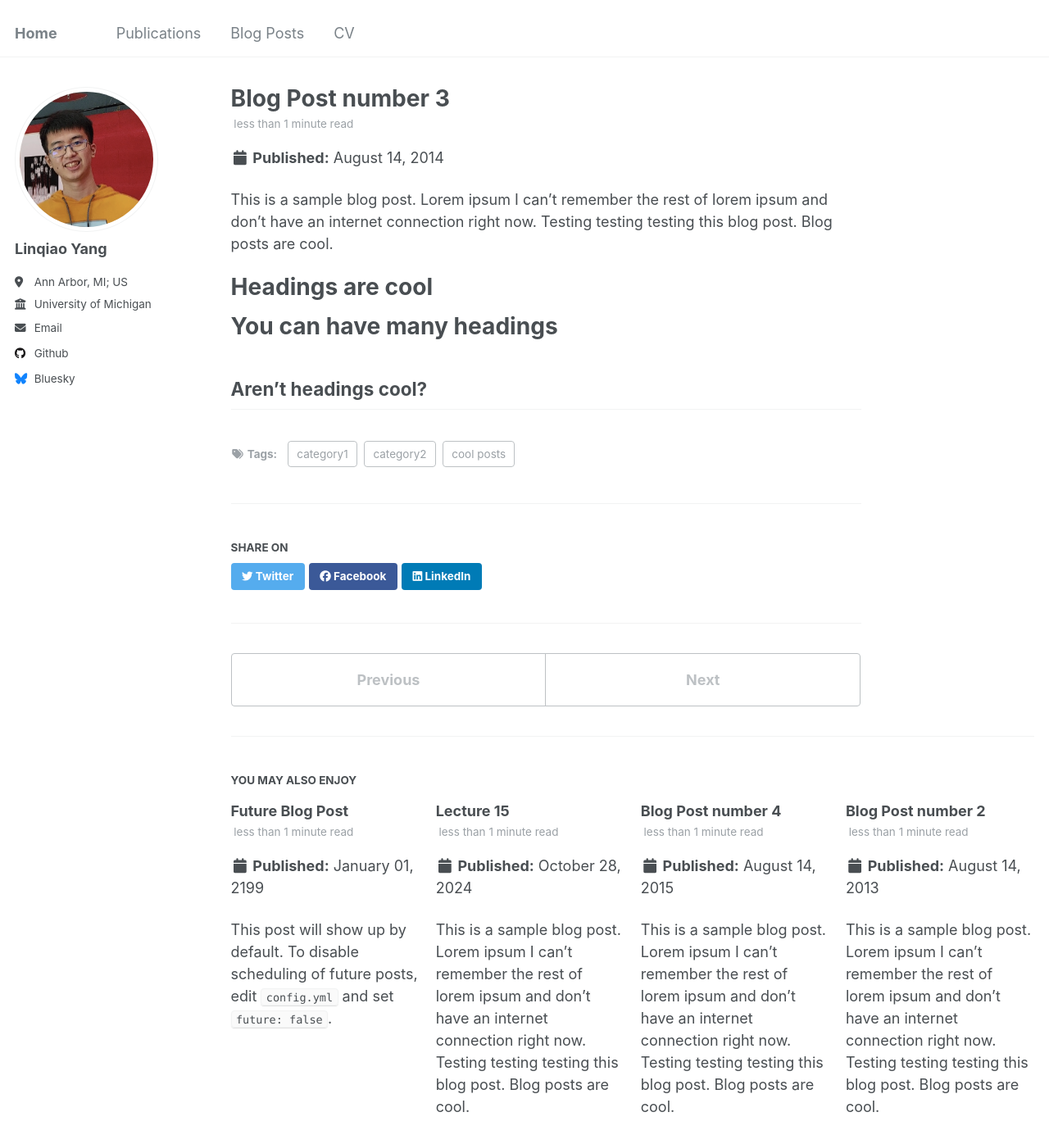
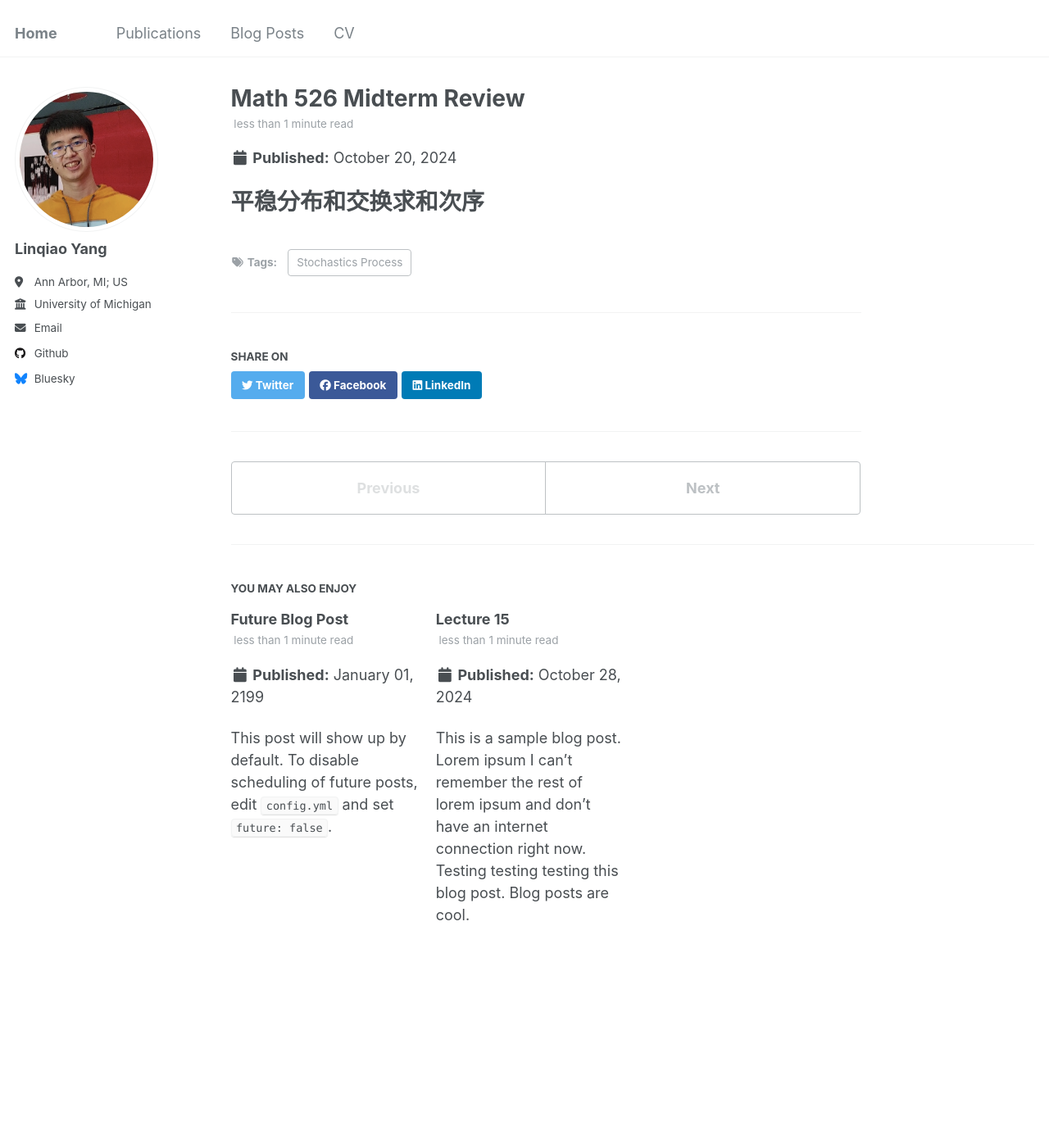
Before and after one commit to joelyanglq/joelyanglq.github.io, a Jekyll site: the page built from _posts/2014-08-14-blog-post-3.md, in a window 1280 px wide and 1400 px high. Shown: the top 1396 px of the window at 82% size. Built offline with Jekyll 4.4.1, drawn with Linux system fonts in a browser that asks for light colours.

Commit message:
delete some post

```diff
--- a/_posts/2013-08-14-blog-post-2.md
+++ /dev/null
@@ -1,20 +0,0 @@
----
-title: 'Blog Post number 2'
-date: 2013-08-14
-permalink: /posts/2013/08/blog-post-2/
-tags:
-  - cool posts
-  - category1
-  - category2
----
-
-This is a sample blog post. Lorem ipsum I can't remember the rest of lorem ipsum and don't have an internet connection right now. Testing testing testing this blog post. Blog posts are cool.
-
-Headings are cool
-======
-
-You can have many headings
-======
-
-Aren't headings cool?
-------
--- a/_posts/2014-08-14-blog-post-3.md
+++ b/_posts/2014-08-14-blog-post-3.md
@@ -1,20 +1,9 @@
 ---
-title: 'Blog Post number 3'
-date: 2014-08-14
-permalink: /posts/2014/08/blog-post-3/
+title: 'Math 526 Midterm Review'
+date: 2024-10-20
+permalink: /posts/2024/10/Math-526-Midterm-Review/
 tags:
-  - cool posts
-  - category1
-  - category2
+  - Stochastics Process
 ---
 
-This is a sample blog post. Lorem ipsum I can't remember the rest of lorem ipsum and don't have an internet connection right now. Testing testing testing this blog post. Blog posts are cool.
-
-Headings are cool
-======
-
-You can have many headings
-======
-
-Aren't headings cool?
-------
+# 平稳分布和交换求和次序
```
Also changed, not shown: _posts/2015-08-14-blog-post-4.md (deleted, +0 -20 lines).
